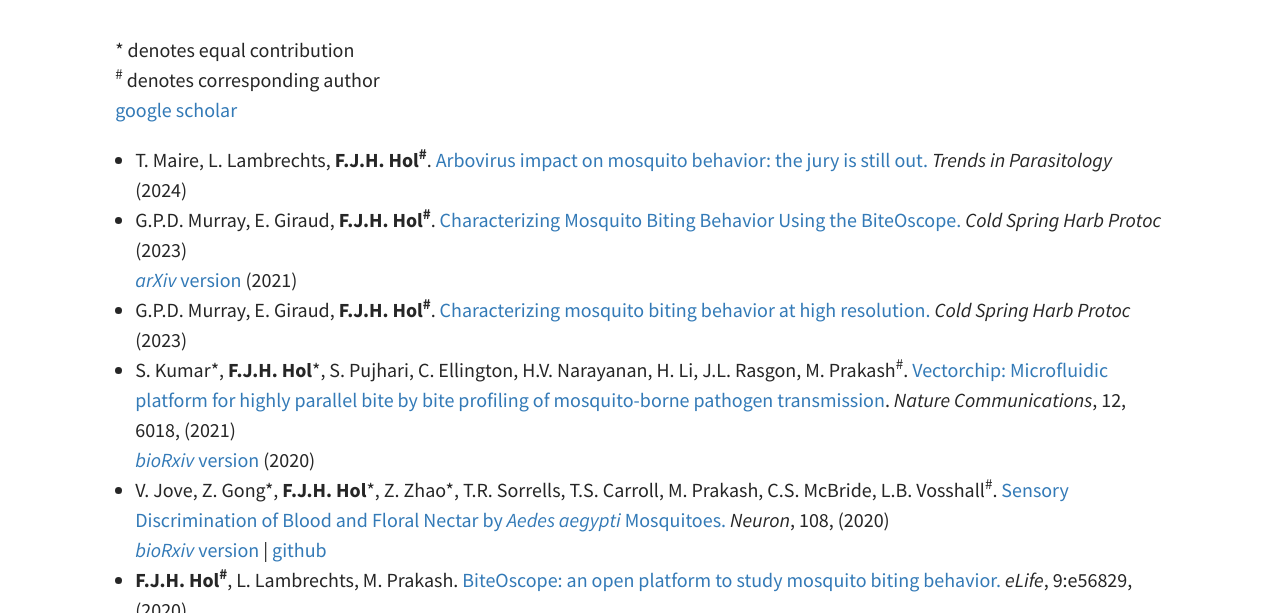
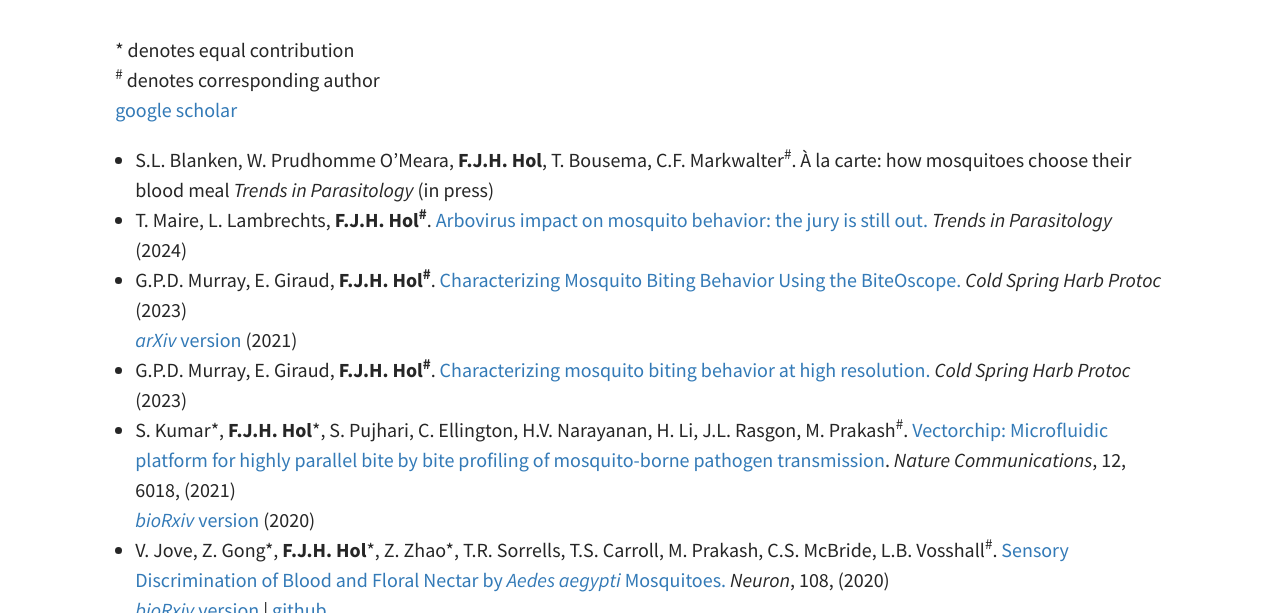
Before and after one commit to felixhol/felixhol.github.io, a Jekyll site: the page built from pages/02Publications.md, in a window 1280 px wide and 900 px high, cut to the strip 287-900 px from the top of the window. Built offline with Jekyll 4.4.1, drawn with Linux system fonts in a browser that asks for light colours.

Commit message:
pubs updated

```diff
--- a/pages/02Publications.md
+++ b/pages/02Publications.md
@@ -10,6 +10,8 @@ tags:
 <sup>#</sup> denotes corresponding author\
 [google scholar](https://scholar.google.com/citations?user=Kib_WzkAAAAJ&hl=en&oi=ao)
 
+
+- S.L. Blanken, W. Prudhomme O’Meara, **F.J.H. Hol**, T. Bousema, C.F. Markwalter<sup>#</sup>. À la carte: how mosquitoes choose their blood meal *Trends in Parasitology* (in press)
 
 - T. Maire, L. Lambrechts, **F.J.H. Hol<sup>#</sup>**. [Arbovirus impact on mosquito behavior: the jury is still out.](https://www.cell.com/trends/parasitology/abstract/S1471-4922(24)00029-1) *Trends in Parasitology* (2024)
 
```
